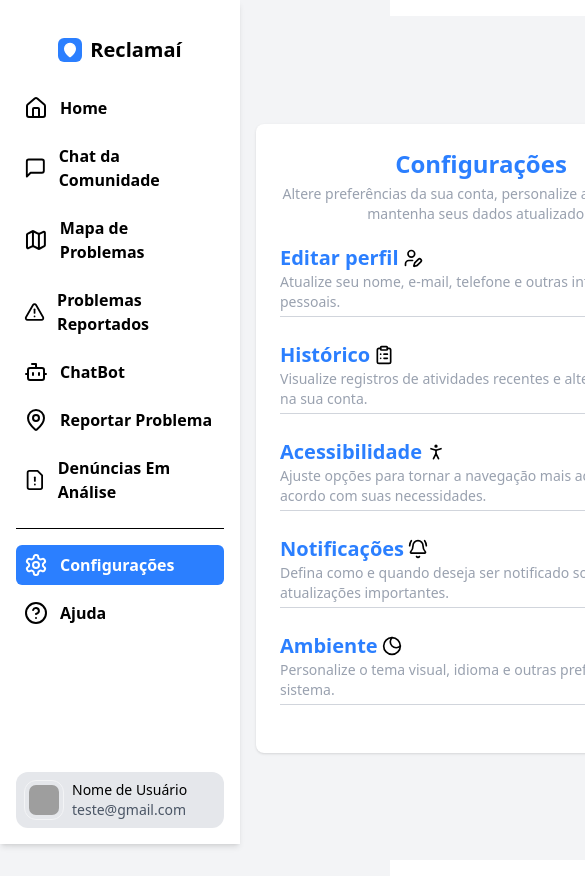
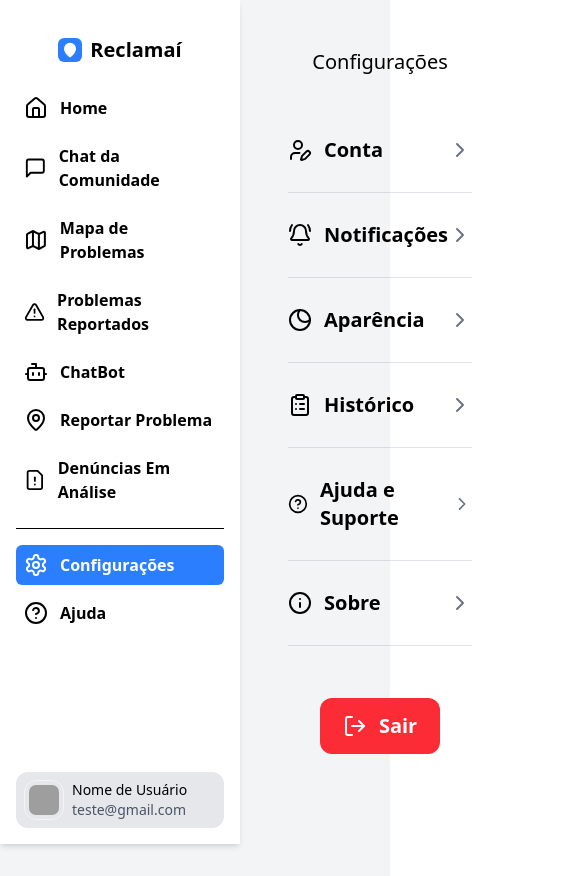
Before and after one commit to FelipePhRosa/Reclamai, a React (Vite) app in the folder frontend/: page /settings in a window 390 px wide. Shown: the top 876 px of the page, 585 px wide, since content can reach past the window. Built offline with nearby package versions, Linux system fonts and the light colour scheme; no server answers; grey boxes are pictures that could not be loaded.

Commit message:
Improvements: Initial Design mobile

```diff
--- a/frontend/src/components/Config.jsx
+++ b/frontend/src/components/Config.jsx
@@ -1,86 +1,77 @@
-import { UserPen, ClipboardList, PersonStanding, BellRing, Eclipse } from 'lucide-react';
+import {
+  UserPen,
+  ClipboardList,
+  PersonStanding,
+  BellRing,
+  Eclipse,
+  Info,
+  HelpCircle,
+  LogOut
+} from 'lucide-react';
 import Layout from "./Layout";
+import { useContext } from 'react';
 import { useNavigate } from 'react-router-dom';
-
+import { ChevronRight } from 'lucide-react';
+import { AuthContext } from '../context/AuthContext';
 
 export default function Config() {
   const navigate = useNavigate();
+  const { logout } = useContext(AuthContext);
 
-  const handleProfile = () => {
-    navigate('/EditarPerfil');
+  const handleLogout = () => {
+    logout();
+    navigate('/login'); // redireciona para tela de login
   };
+
+  const menuItems = [
+    { label: 'Conta', icon: UserPen, path: '/EditarPerfil' },
+    { label: 'Notificações', icon: BellRing, path: '/notificacoes' },
+    { label: 'Aparência', icon: Eclipse, path: '/aparencia' },
+    { label: 'Histórico', icon: ClipboardList, path: '/historico' },
+    { label: 'Ajuda e Suporte', icon: HelpCircle, path: '/suporte' },
+    { label: 'Sobre', icon: Info, path: '/sobre' }
+  ];
 
   return (
     <Layout>
-      <div className='flex justify-center items-center min-h-screen bg-gray-100'>
-        <div className="bg-white w-[450px] p-6 rounded-lg shadow">
-          <div className="text-center">
-            <h1 className="text-blue-500 font-bold text-2xl">Configurações</h1>
-            <p className="text-gray-400 text-sm mt-1">
-              Altere preferências da sua conta, personalize a experiência e mantenha seus dados atualizados.
-            </p>
-          </div>
+      <div className="w-full h-screen">
+        <div className="p-8">
+          <h1 className="font-ios font-medium text-xl text-center">Configurações</h1>
+        </div>
 
-          <div className='flex flex-col gap-5 py-5'>
-            {/* Editar perfil */}
-            <div>
-              <button onClick={handleProfile} className='flex items-center gap-1 text-left'>
-                <span className='font-semibold text-blue-500 text-xl'>Editar perfil</span>
-                <UserPen className="h-5 w-5" />
+        <div className="flex flex-col justify-center items-center w-full max-w-md mx-auto px-8">
+          {menuItems.map((item, index) => (
+            <div key={index} className="w-full">
+              <button
+                onClick={() => item.path && navigate(item.path)}
+                className="flex items-center justify-between w-full py-7 text-left"
+              >
+                <div className="flex items-center">
+                  <item.icon className="w-6 h-6 mr-3" />
+                  <span className="font-semibold text-xl">
+                    {item.label}
+                  </span>
+                </div>
+                <ChevronRight className="text-gray-500" />
               </button>
-              <p className='text-gray-400 text-sm'>
-                Atualize seu nome, e-mail, telefone e outras informações pessoais.
-              </p>
-              <hr className="my-1 border-gray-300" />
+              <hr className="opacity-30 border-gray-400" />
             </div>
+          ))}
 
-            {/* Histórico */}
-            <div>
-              <button className='flex items-center gap-1 text-left'>
-                <span className='font-semibold text-blue-500 text-xl'>Histórico</span>
-                <ClipboardList className="h-5 w-5" />
-              </button>
-              <p className='text-gray-400 text-sm'>
-                Visualize registros de atividades recentes e alterações feitas na sua conta.
-              </p>
-              <hr className="my-1 border-gray-300" />
-            </div>
+          {/* Botão de Logout */}
+          <div className="w-full mt-13 flex justify-center items-center">
+            <button
+              onClick={handleLogout}
+              className="flex items-center justify-center w-30 h-10 py-7 bg-red-500 rounded-xl text-left"
+            >
+              <div className="flex items-center">
+                <LogOut className="w-6 h-6 mr-3 text-white" />
+                <span className="font-semibold text-xl text-white">
+                  Sair
+                </span>
+              </div>
+            </button>
 
-            {/* Acessibilidade */}
-            <div>
-              <button className='flex items-center gap-1 text-left'>
-                <span className='font-semibold text-blue-500 text-xl'>Acessibilidade</span>
-                <PersonStanding className="h-5 w-5" />
-              </button>
-              <p className='text-gray-400 text-sm'>
-                Ajuste opções para tornar a navegação mais acessível de acordo com suas necessidades.
-              </p>
-              <hr className="my-1 border-gray-300" />
-            </div>
-
-            {/* Notificações */}
-            <div>
-              <button className='flex items-center gap-1 text-left'>
-                <span className='font-semibold text-blue-500 text-xl'>Notificações</span>
-                <BellRing className="h-5 w-5" />
-              </button>
-              <p className='text-gray-400 text-sm'>
-                Defina como e quando deseja ser notificado sobre atualizações importantes.
-              </p>
-              <hr className="my-1 border-gray-300" />
-            </div>
-
-            {/* Ambiente */}
-            <div>
-              <button className='flex items-center gap-1 text-left'>
-                <span className='font-semibold text-blue-500 text-xl'>Ambiente</span>
-                <Eclipse className="h-5 w-5" />
-              </button>
-              <p className='text-gray-400 text-sm'>
-                Personalize o tema visual, idioma e outras preferências do sistema.
-              </p>
-              <hr className="my-1 border-gray-300" />
-            </div>
           </div>
         </div>
       </div>
```
